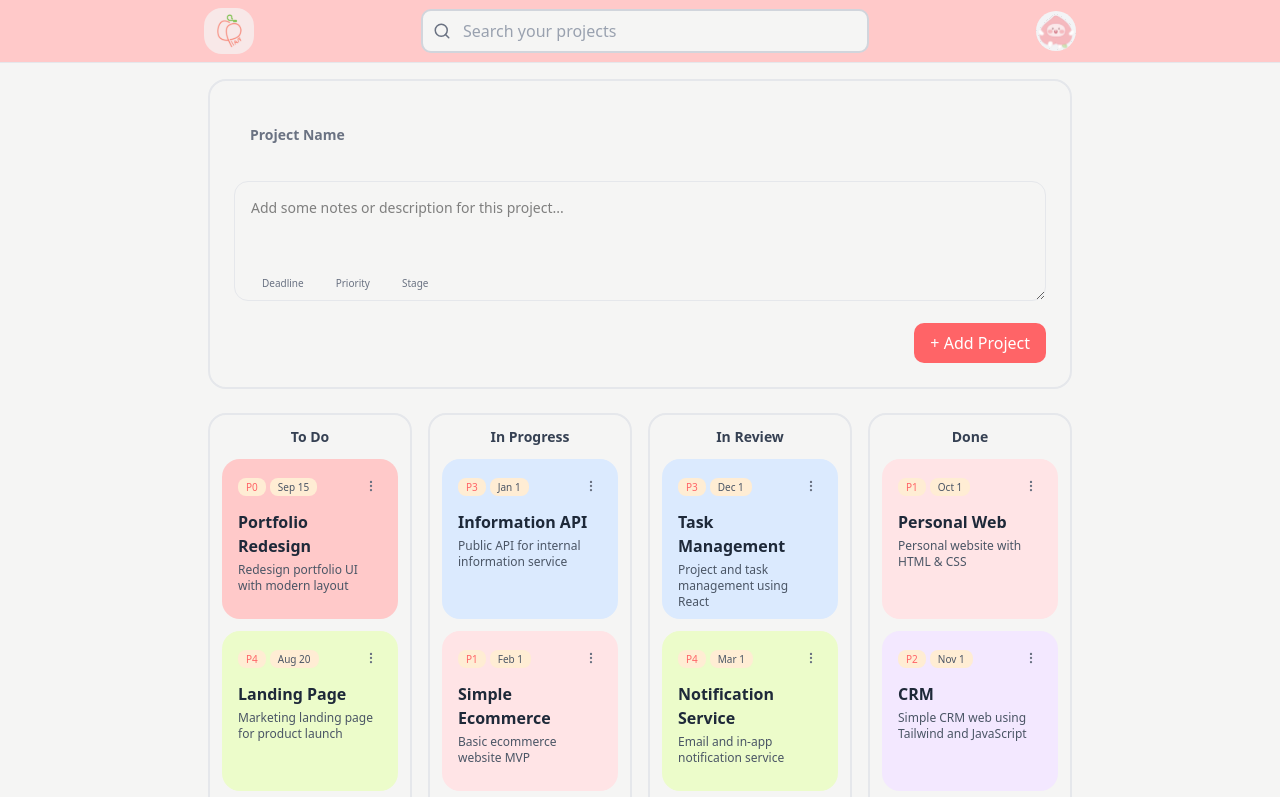
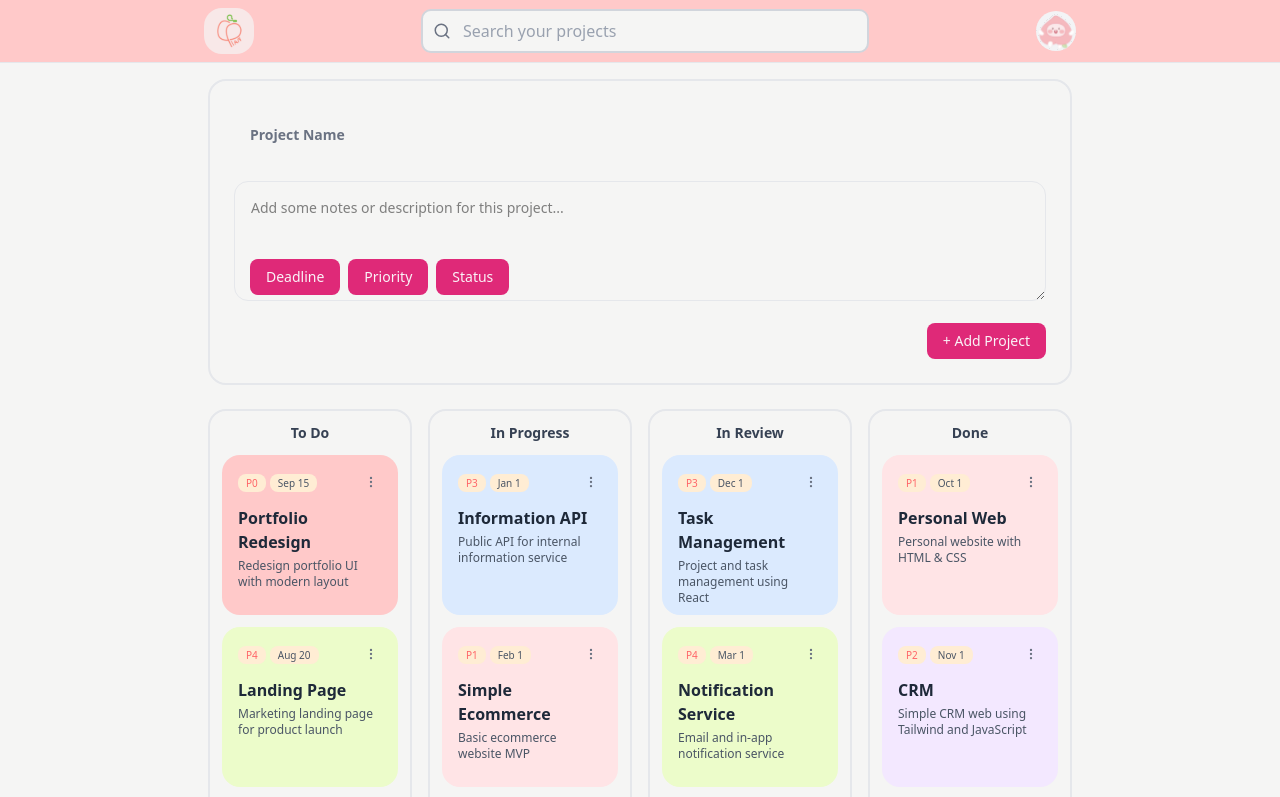
Before and after one commit to aletheaalmas/peachplan, a React (Vite) app: page / in a window 1280 px wide. Shown: the top 797 px of the page. Built offline with nearby package versions, Linux system fonts and the light colour scheme.

Commit message:
feat: use shadcn button and color styles

```diff
--- a/src/app.tsx
+++ b/src/app.tsx
@@ -1,6 +1,4 @@
 import { SearchBar } from "./components/search-bar";
-// import { Button } from "./components/button";
-// import { Welcome } from "./components/welcome";
 import { Projects } from "./components/projects";
 import { ProjectForm } from "./components/project-form";
 
@@ -22,7 +20,6 @@ export function App() {
           <SearchBar />
 
           <div className="flex justify-between gap-4">
-            {/* <Button>+ Add Project</Button> */}
             <button className="h-10 w-10 overflow-hidden rounded-full bg-gray-100">
               <img
                 className="object-cover"
@@ -35,6 +32,7 @@ export function App() {
           </div>
         </nav>
       </header>
+
       <main className="mx-auto max-w-4xl p-4">
         {/* <Welcome /> */}
 
--- a/src/components/button.tsx
+++ /dev/null
@@ -1,7 +0,0 @@
-export function Button({ children }: { children: React.ReactNode }) {
-  return (
-    <button className="rounded-lg bg-red-400 from-neutral-300 px-4 py-2 text-white transition hover:bg-red-500">
-      {children}
-    </button>
-  );
-}
--- a/src/components/project-form.tsx
+++ b/src/components/project-form.tsx
@@ -1,5 +1,5 @@
 import * as Form from "@radix-ui/react-form";
-import { Button } from "./button";
+import { Button } from "@/components/ui/button";
 
 export function ProjectForm() {
   return (
@@ -40,26 +40,9 @@ export function ProjectForm() {
 
           {/* Pills */}
           <div className="absolute bottom-3 left-4 flex gap-2">
-            <button
-              type="button"
-              className="rounded-full px-3 py-1 text-[10px] text-gray-500 hover:bg-gray-200"
-            >
-              Deadline
-            </button>
-
-            <button
-              type="button"
-              className="rounded-full px-3 py-1 text-[10px] text-gray-500 hover:bg-gray-200"
-            >
-              Priority
-            </button>
-
-            <button
-              type="button"
-              className="rounded-full px-3 py-1 text-[10px] text-gray-500 hover:bg-gray-200"
-            >
-              Stage
-            </button>
+            <Button>Deadline</Button>
+            <Button>Priority</Button>
+            <Button>Status</Button>
           </div>
         </div>
       </Form.Field>
--- a/src/index.css
+++ b/src/index.css
@@ -1,7 +1,7 @@
 @import "tailwindcss";
 @import "tw-animate-css";
 
-@custom-variant dark (&:is(.dark *));
+/* @custom-variant dark (&:is(.dark *)); */
 
 @theme inline {
   --radius-sm: calc(var(--radius) - 4px);
@@ -45,34 +45,34 @@
 }
 
 :root {
-  --radius: 0.625rem;
   --background: oklch(1 0 0);
   --foreground: oklch(0.145 0 0);
   --card: oklch(1 0 0);
   --card-foreground: oklch(0.145 0 0);
   --popover: oklch(1 0 0);
   --popover-foreground: oklch(0.145 0 0);
-  --primary: oklch(0.205 0 0);
-  --primary-foreground: oklch(0.985 0 0);
-  --secondary: oklch(0.97 0 0);
-  --secondary-foreground: oklch(0.205 0 0);
+  --primary: oklch(0.6 0.22 1);
+  --primary-foreground: oklch(0.97 0.01 343);
+  --secondary: oklch(0.967 0.001 286.375);
+  --secondary-foreground: oklch(0.21 0.006 285.885);
   --muted: oklch(0.97 0 0);
   --muted-foreground: oklch(0.556 0 0);
   --accent: oklch(0.97 0 0);
   --accent-foreground: oklch(0.205 0 0);
-  --destructive: oklch(0.577 0.245 27.325);
+  --destructive: oklch(0.58 0.22 27);
   --border: oklch(0.922 0 0);
   --input: oklch(0.922 0 0);
   --ring: oklch(0.708 0 0);
-  --chart-1: oklch(0.646 0.222 41.116);
-  --chart-2: oklch(0.6 0.118 184.704);
-  --chart-3: oklch(0.398 0.07 227.392);
-  --chart-4: oklch(0.828 0.189 84.429);
-  --chart-5: oklch(0.769 0.188 70.08);
+  --chart-1: oklch(0.82 0.11 346);
+  --chart-2: oklch(0.73 0.18 350);
+  --chart-3: oklch(0.66 0.21 354);
+  --chart-4: oklch(0.59 0.22 1);
+  --chart-5: oklch(0.52 0.2 4);
+  --radius: 0.625rem;
   --sidebar: oklch(0.985 0 0);
   --sidebar-foreground: oklch(0.145 0 0);
-  --sidebar-primary: oklch(0.205 0 0);
-  --sidebar-primary-foreground: oklch(0.985 0 0);
+  --sidebar-primary: oklch(0.59 0.22 1);
+  --sidebar-primary-foreground: oklch(0.97 0.01 343);
   --sidebar-accent: oklch(0.97 0 0);
   --sidebar-accent-foreground: oklch(0.205 0 0);
   --sidebar-border: oklch(0.922 0 0);
@@ -86,27 +86,27 @@
   --card-foreground: oklch(0.985 0 0);
   --popover: oklch(0.205 0 0);
   --popover-foreground: oklch(0.985 0 0);
-  --primary: oklch(0.922 0 0);
-  --primary-foreground: oklch(0.205 0 0);
-  --secondary: oklch(0.269 0 0);
+  --primary: oklch(0.66 0.21 354);
+  --primary-foreground: oklch(0.97 0.01 343);
+  --secondary: oklch(0.274 0.006 286.033);
   --secondary-foreground: oklch(0.985 0 0);
   --muted: oklch(0.269 0 0);
   --muted-foreground: oklch(0.708 0 0);
-  --accent: oklch(0.269 0 0);
+  --accent: oklch(0.371 0 0);
   --accent-foreground: oklch(0.985 0 0);
   --destructive: oklch(0.704 0.191 22.216);
   --border: oklch(1 0 0 / 10%);
   --input: oklch(1 0 0 / 15%);
   --ring: oklch(0.556 0 0);
-  --chart-1: oklch(0.488 0.243 264.376);
-  --chart-2: oklch(0.696 0.17 162.48);
-  --chart-3: oklch(0.769 0.188 70.08);
-  --chart-4: oklch(0.627 0.265 303.9);
-  --chart-5: oklch(0.645 0.246 16.439);
+  --chart-1: oklch(0.82 0.11 346);
+  --chart-2: oklch(0.73 0.18 350);
+  --chart-3: oklch(0.66 0.21 354);
+  --chart-4: oklch(0.59 0.22 1);
+  --chart-5: oklch(0.52 0.2 4);
   --sidebar: oklch(0.205 0 0);
   --sidebar-foreground: oklch(0.985 0 0);
-  --sidebar-primary: oklch(0.488 0.243 264.376);
-  --sidebar-primary-foreground: oklch(0.985 0 0);
+  --sidebar-primary: oklch(0.73 0.18 350);
+  --sidebar-primary-foreground: oklch(0.97 0.01 343);
   --sidebar-accent: oklch(0.269 0 0);
   --sidebar-accent-foreground: oklch(0.985 0 0);
   --sidebar-border: oklch(1 0 0 / 10%);
```
